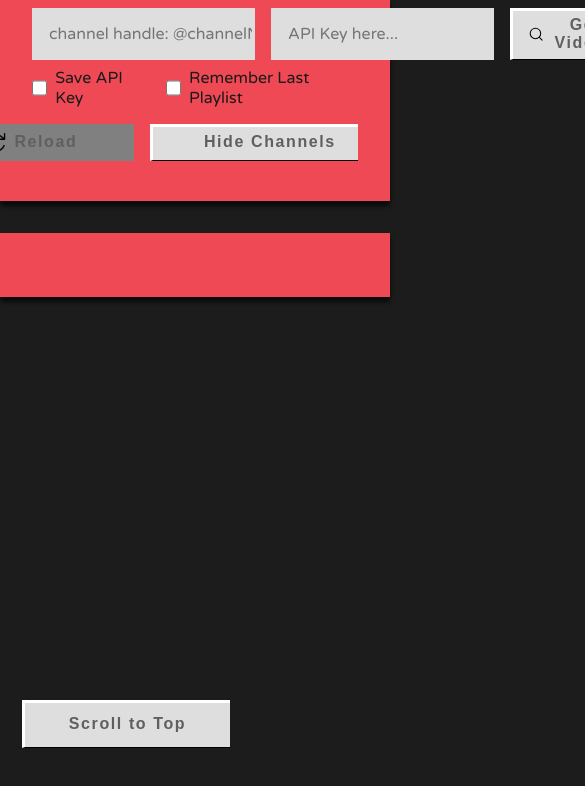
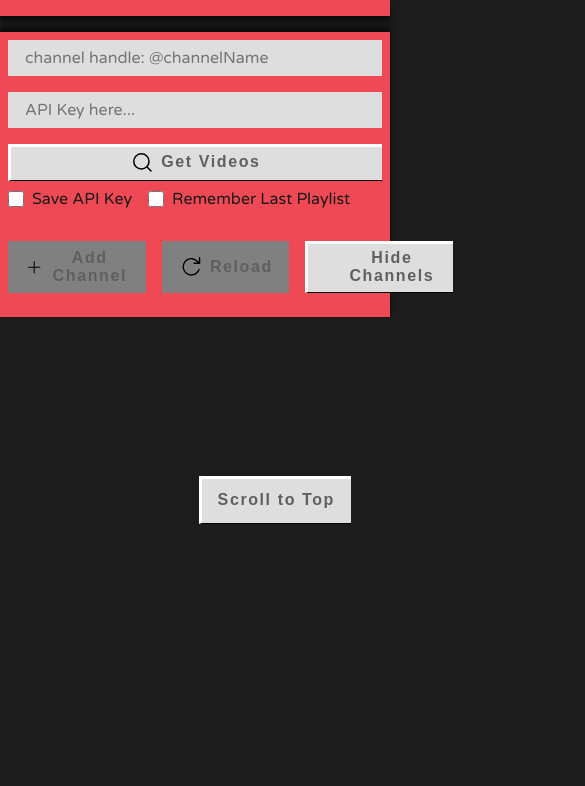
Before and after one commit to Liam-00/ListerForYoutube, a React app: page / in a window 390 px wide. Shown: the top 786 px of the page, 585 px wide, since content can reach past the window. Built offline with nearby package versions, Linux system fonts and the light colour scheme.

Commit message:
alter styling for better mobile support

```diff
--- a/public/index.css
+++ b/public/index.css
@@ -1,6 +1,6 @@
 :root {
     --text_color: rgb(95, 95, 95);
-    --ui_background: rgb(222, 222, 222);;
+    --ui_background: rgb(222, 222, 222);
 }
 
 body {
@@ -8,7 +8,7 @@ body {
     font-family: 'Varela Round','Trebuchet MS';
     color: hsla(0, 0%, 10%, 100%);
     margin: 0px;
-    font-size: 1rem;
+    font-size: 16px;
 }
 
 textarea, input {
@@ -30,18 +30,22 @@ p {
 
 main {
     align-items: center;
-}
 
-main section:not(:first-child) {
-    margin-top: 2rem;
+    display: flex;
+    flex-direction: column;
+    align-items: stretch;
+    gap: 1rem;
+
+    margin: 0 auto;
+    max-width: 50rem;
+
 }
 
 section {
     box-shadow: 0px 5px 5px  rgba(0, 0, 0, 0.698);
     background-color: hsl(356, 83%, 61%);
-    padding: 2rem;
-    max-width: 50rem;
-    margin: 0 auto;
+    padding: 0.5rem;
+
     & h1 {
         color: hsla(0, 0%, 0%, 40%);
         font-size: 2rem;
@@ -54,10 +58,12 @@ section {
 .controls_section {
     position: sticky;
     min-height: 5rem;
-    top:0px;
+
+    top: 0px;
+    padding: 0.5rem;
     display: flex;
     flex-direction: column;
-    padding: 0.5rem 2rem;
+    gap:1rem;
     view-transition-name: controls;
     z-index: 100;
 }
@@ -69,7 +75,6 @@ section {
     align-content: center;
     justify-content: center;
     gap: 0.5rem;
-    width: 13rem;
 
     background-color: var(--ui_background);
     padding: 5px 1rem 7px 1rem;
@@ -109,23 +114,29 @@ section {
 
 .button_floating {
     position: fixed;
-    bottom: 6rem;
-    right: 10rem;
+    bottom: 20rem;
+    right: 10%;
     height: 3rem;
 }
 
 .button_row {
     display:inline-flex;
     gap: 1rem;
-     margin-top: 1rem;
+    margin-top: 1rem;
     align-self: flex-end;
+    width: 100%;
+
+    & > .button {
+        flex-grow: 1;
+
+    }
 }
 
 
 .videocard {
     display: flex;
     align-items: start;
-    height: 7rem;
+    height: 6rem;
     margin-top: 0.8rem;
     opacity: 0;
     & > a {
@@ -142,21 +153,32 @@ section {
 }
 
 .videoinfoblock {
-    padding-left: 1rem;
-    padding-top: 1rem;
+    padding-left: 0.5rem;
+    padding-top: 0.5rem;
     background: linear-gradient(to right, hsla(0, 0%, 100%, 15%), hsla(0, 0%, 0%, 0%));
     align-self: stretch;
-    flex-grow: 1;
+
+    width: calc(100%);
+
 
     & h2 {
         font-size: 1.1rem;
-        color:black;
-        text-decoration: underline;
+        overflow: hidden;
+        text-overflow: ellipsis;
+        display: -webkit-box;
+        -webkit-box-orient: vertical;
+        -webkit-line-clamp: 2;
+
+
+        & > a {
+            font-size: 1.1rem;
+            color:black;
+            text-decoration: underline;
+        }
     }
 
     & p {
         font-weight: bold;
-
         margin-top: 0.5rem;
     }
 }
@@ -169,6 +191,7 @@ section {
 
 .inputform input[type="text"] {
     padding-left: 1rem;
+    min-height: 2rem;
     border:1px solid transparent;
     outline:none;
     background-color: var(--ui_background);
@@ -212,6 +235,7 @@ section {
 .inputform_row {
     display: flex;
     flex-direction: row;
+    flex-wrap: wrap;
     gap:1rem;
     justify-items: stretch;
     & > * {
@@ -246,7 +270,7 @@ section {
     display: flex;
     gap: 0.5rem;
     flex-wrap: wrap;
-    padding: 1rem 0rem;
+    padding: 0rem;
 
     & .channel_item {
         display: flex;
@@ -293,3 +317,20 @@ section {
 .button_icon_flipped {
     rotate: 180deg;
 }
+
+
+
+@media (aspect-ratio <= 1/1) {
+    main {
+        flex-direction: column-reverse;
+    }
+    .controls_section {
+        position: sticky;
+        bottom: 0;
+        top: unset;
+
+        box-shadow: 0px -5px 5px  rgba(0, 0, 0, 0.698);
+    }
+
+
+}
```
